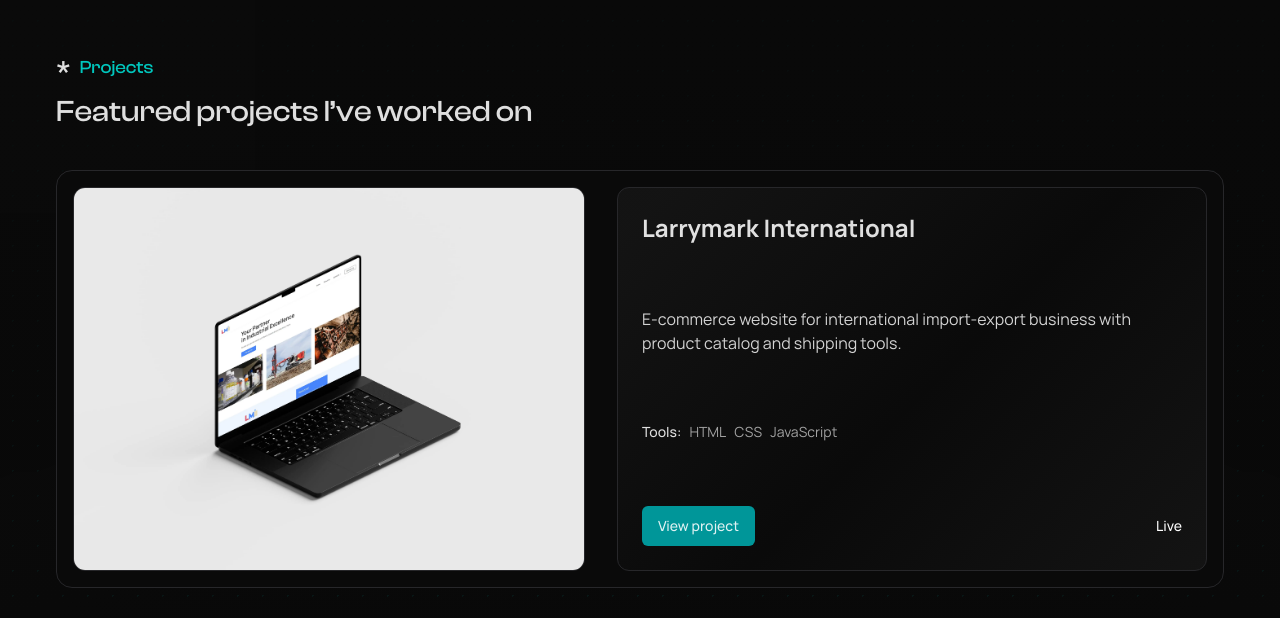
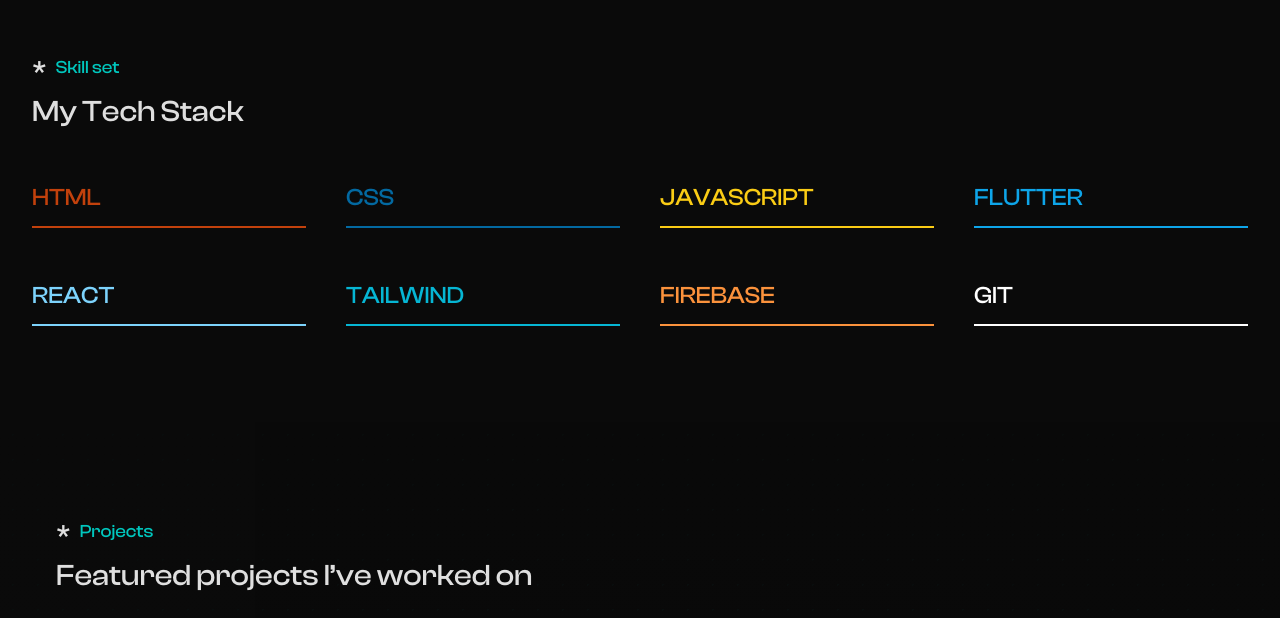
Before and after one commit to Dolapo-A/portfolio, a React (Vite) app: page / in a window 1280 px wide. Shown: the part 1404-2022 px from the top of the page. Built offline with nearby package versions, Linux system fonts and the light colour scheme.

Commit message:
Refactor component order in App.jsx

```diff
--- a/src/App.jsx
+++ b/src/App.jsx
@@ -29,8 +29,8 @@ function App() {
 								<Navbar />
 								<Hero />
 								<Services />
+								<TechStack />
 								<Projects />
-								<TechStack />
 								<Testimonials />
 								<Contact />
 								<Footer />
```
